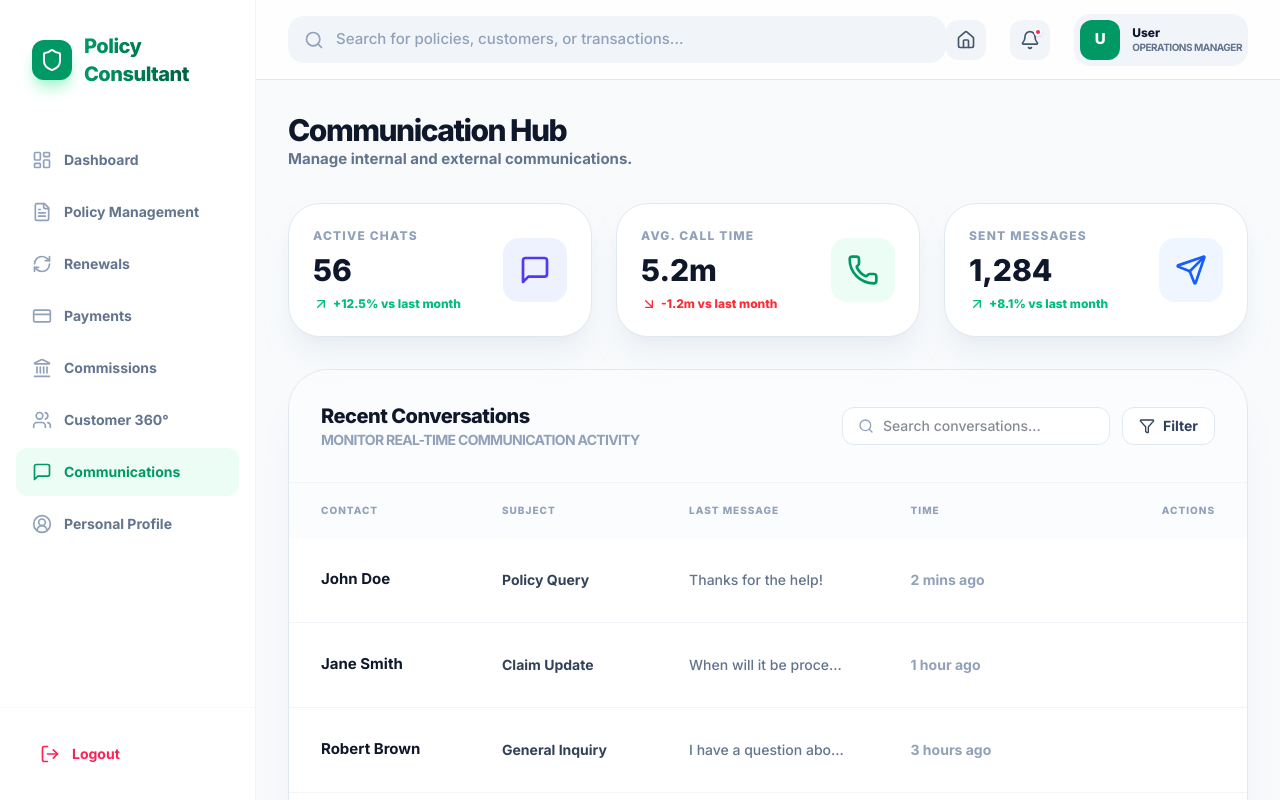
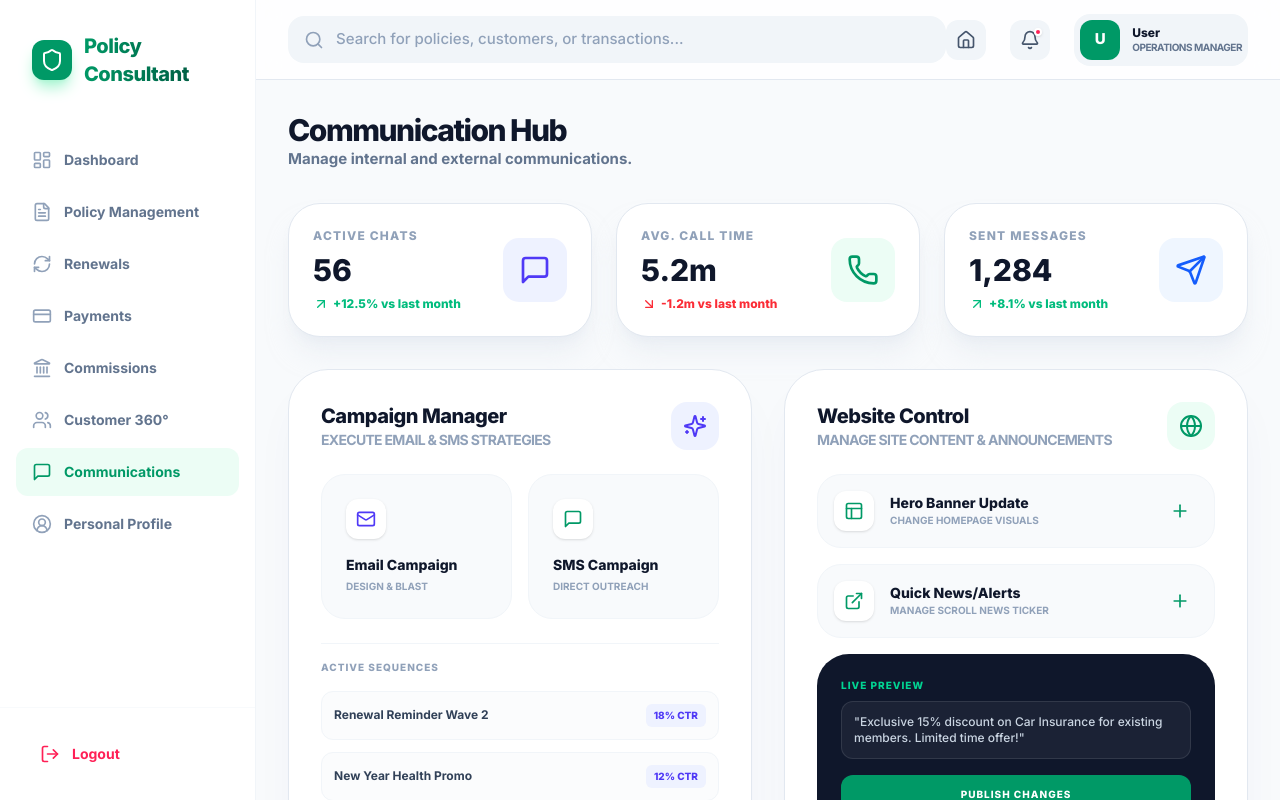
Before and after one commit to Gulhane-Shivani/policy_consultant, a React (Vite) app: page /admin/communication in a window 1280 px wide. Shown: the top 800 px of the page. Built offline with nearby package versions, Linux system fonts and the light colour scheme; sample sign-in values are in the browser's storage.

Commit message:
initialize routing and add Communication and Renewals shared dashboard pages

```diff
--- a/src/App.jsx
+++ b/src/App.jsx
@@ -158,6 +158,7 @@ function App() {
             <Route path="customers" element={<Customers />} />
             <Route path="tasks" element={<Tasks />} />
             <Route path="communication" element={<Communication />} />
+            <Route path="profile" element={<CustomerProfile />} />
           </Route>
 
           {/* Super Admin Dashboard Routes */}
@@ -183,6 +184,7 @@ function App() {
             <Route path="reports" element={<Reports />} />
             <Route path="settings" element={<MasterSettings />} />
             <Route path="config" element={<SystemConfig />} />
+            <Route path="profile" element={<CustomerProfile />} />
           </Route>
 
           {/* Agent Dashboard Routes */}
@@ -197,6 +199,7 @@ function App() {
             <Route path="renewals" element={<Renewals />} />
             <Route path="commissions" element={<CommissionFinance />} />
             <Route path="communication" element={<Communication />} />
+            <Route path="profile" element={<CustomerProfile />} />
           </Route>
 
           {/* CSR Dashboard Routes */}
@@ -213,6 +216,7 @@ function App() {
             <Route path="tickets" element={<TicketsQueries />} />
             <Route path="servicing" element={<PolicyServicing />} />
             <Route path="communication" element={<Communication />} />
+            <Route path="profile" element={<CustomerProfile />} />
           </Route>
 
           {/* Fallback Redirections */}
--- a/src/pages/dashboard/shared/Communication.jsx
+++ b/src/pages/dashboard/shared/Communication.jsx
@@ -1,8 +1,8 @@
 import React, { useState } from 'react';
 import {
-  MessageSquare, Phone, Send,
+  MessageSquare, Phone, Send, Mail, Globe, Layout, Plus,
   ArrowUpRight, ArrowDownRight,
-  MoreVertical, Trash2, CheckCircle, Search, Filter
+  MoreVertical, Trash2, CheckCircle, Search, Filter, ExternalLink, Sparkles
 } from 'lucide-react';
 import { motion } from 'framer-motion';
 
@@ -47,6 +47,109 @@ const Communication = () => {
             </div>
           </motion.div>
         ))}
+      </div>
+
+      {/* Marketing & Website Management */}
+      <div className="grid grid-cols-1 lg:grid-cols-2 gap-8">
+        {/* Email & SMS Campaigns */}
+        <div className="bg-white p-8 rounded-[2.5rem] border border-slate-200 shadow-2xl shadow-indigo-900/5 space-y-6">
+          <div className="flex justify-between items-center">
+            <div>
+              <h2 className="text-xl font-black text-slate-900 tracking-tight">Campaign Manager</h2>
+              <p className="text-sm font-bold text-slate-400 uppercase tracking-tighter">Execute Email & SMS strategies</p>
+            </div>
+            <div className="w-12 h-12 bg-indigo-50 text-indigo-600 rounded-2xl flex items-center justify-center">
+              <Sparkles className="w-6 h-6" />
+            </div>
+          </div>
+
+          <div className="grid grid-cols-1 sm:grid-cols-2 gap-4">
+            <button className="p-6 bg-slate-50 border border-slate-100 rounded-3xl text-left hover:border-indigo-200 transition-all group">
+              <div className="w-10 h-10 bg-white shadow-sm rounded-xl flex items-center justify-center mb-4 group-hover:scale-110 transition-transform">
+                <Mail className="w-5 h-5 text-indigo-600" />
+              </div>
+              <h3 className="font-black text-slate-900 text-sm">Email Campaign</h3>
+              <p className="text-[10px] font-bold text-slate-400 uppercase mt-1">Design & Blast</p>
+            </button>
+            <button className="p-6 bg-slate-50 border border-slate-100 rounded-3xl text-left hover:border-emerald-200 transition-all group">
+              <div className="w-10 h-10 bg-white shadow-sm rounded-xl flex items-center justify-center mb-4 group-hover:scale-110 transition-transform">
+                <MessageSquare className="w-5 h-5 text-emerald-600" />
+              </div>
+              <h3 className="font-black text-slate-900 text-sm">SMS Campaign</h3>
+              <p className="text-[10px] font-bold text-slate-400 uppercase mt-1">Direct Outreach</p>
+            </button>
+          </div>
+
+          <div className="pt-4 border-t border-slate-100">
+            <p className="text-[10px] font-black text-slate-400 uppercase tracking-widest mb-4">Active Sequences</p>
+            <div className="space-y-3">
+              {[
+                { name: 'Renewal Reminder Wave 2', reach: '450 users', performance: '18% CTR' },
+                { name: 'New Year Health Promo', reach: '1.2k users', performance: '12% CTR' }
+              ].map((c, i) => (
+                <div key={i} className="flex justify-between items-center p-3 bg-slate-50/50 rounded-xl border border-slate-100">
+                  <span className="text-xs font-bold text-slate-700">{c.name}</span>
+                  <span className="text-[10px] font-black text-indigo-600 bg-indigo-50 px-2 py-1 rounded-md">{c.performance}</span>
+                </div>
+              ))}
+            </div>
+          </div>
+        </div>
+
+        {/* Website Updates */}
+        <div className="bg-white p-8 rounded-[2.5rem] border border-slate-200 shadow-2xl shadow-indigo-900/5 space-y-6">
+          <div className="flex justify-between items-center">
+            <div>
+              <h2 className="text-xl font-black text-slate-900 tracking-tight">Website Control</h2>
+              <p className="text-sm font-bold text-slate-400 uppercase tracking-tighter">Manage site content & announcements</p>
+            </div>
+            <div className="w-12 h-12 bg-emerald-50 text-emerald-600 rounded-2xl flex items-center justify-center">
+              <Globe className="w-6 h-6" />
+            </div>
+          </div>
+
+          <div className="space-y-4">
+            <div className="p-4 bg-slate-50 border border-slate-100 rounded-3xl flex items-center justify-between">
+              <div className="flex items-center space-x-4">
+                <div className="w-10 h-10 bg-white shadow-sm rounded-xl flex items-center justify-center">
+                  <Layout className="w-5 h-5 text-emerald-600" />
+                </div>
+                <div>
+                  <h3 className="font-black text-slate-900 text-sm">Hero Banner Update</h3>
+                  <p className="text-[10px] font-bold text-slate-400 uppercase">Change homepage visuals</p>
+                </div>
+              </div>
+              <button className="p-2 hover:bg-emerald-100 text-emerald-600 rounded-lg transition-all">
+                <Plus className="w-5 h-5" />
+              </button>
+            </div>
+
+            <div className="p-4 bg-slate-50 border border-slate-100 rounded-3xl flex items-center justify-between">
+              <div className="flex items-center space-x-4">
+                <div className="w-10 h-10 bg-white shadow-sm rounded-xl flex items-center justify-center">
+                  <ExternalLink className="w-5 h-5 text-emerald-600" />
+                </div>
+                <div>
+                  <h3 className="font-black text-slate-900 text-sm">Quick News/Alerts</h3>
+                  <p className="text-[10px] font-bold text-slate-400 uppercase">Manage scroll news ticker</p>
+                </div>
+              </div>
+              <button className="p-2 hover:bg-emerald-100 text-emerald-600 rounded-lg transition-all">
+                <Plus className="w-5 h-5" />
+              </button>
+            </div>
+
+            <div className="p-6 bg-slate-900 rounded-[2rem] text-white">
+              <p className="text-[10px] font-black text-emerald-400 uppercase tracking-widest mb-2">Live Preview</p>
+              <div className="p-3 bg-white/5 border border-white/10 rounded-xl">
+                <p className="text-xs font-medium text-slate-300">"Exclusive 15% discount on Car Insurance for existing members. Limited time offer!"</p>
+              </div>
+              <button className="w-full mt-4 py-3 bg-emerald-600 text-white rounded-xl text-[10px] font-black uppercase tracking-widest hover:bg-emerald-700 transition-all">
+                Publish Changes
+              </button>
+            </div>
+          </div>
+        </div>
       </div>
 
       <div className="bg-white rounded-[2.5rem] border border-slate-200 shadow-2xl shadow-indigo-900/5 overflow-hidden">
--- a/src/pages/dashboard/shared/Renewals.jsx
+++ b/src/pages/dashboard/shared/Renewals.jsx
@@ -171,7 +171,7 @@ const Renewals = () => {
               ))}
             </div>
           </div>
-          <div className="flex items-center space-x-3">
+          <div className="flex items-center space-x-6">
             <div className="relative">
               <Search className="absolute left-4 top-1/2 -translate-y-1/2 w-4 h-4 text-slate-400" />
               <input
```
